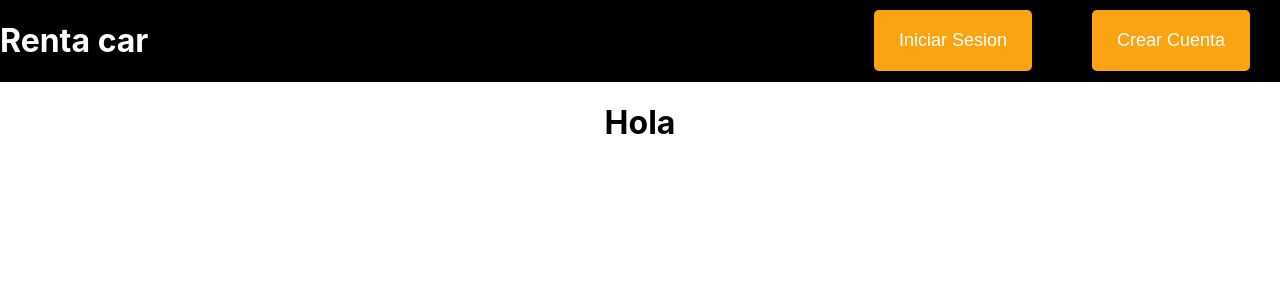
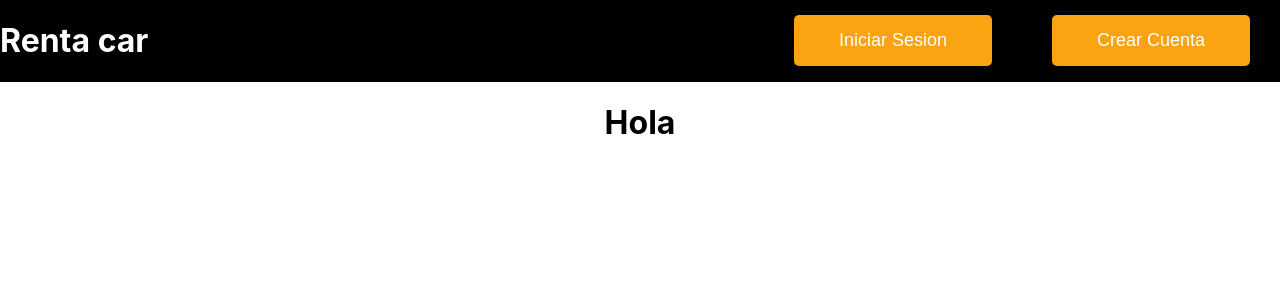
Before and after one commit to AdrianMoncada/your-keys, a React (Create React App) app: page / in a window 1280 px wide. Shown: the top 300 px of the page. Built offline with nearby package versions, Linux system fonts and the light colour scheme.

Commit message:
finished designs

```diff
--- a/src/components/header/HeaderStyles.js
+++ b/src/components/header/HeaderStyles.js
@@ -9,15 +9,22 @@ export const ContainerHeader = styled.div`
 `
 
 export const Buttons = styled.button`
-    padding: 20px 25px;
+    padding: 15px 45px;
     margin: 0 30px;
     border: none;
-    background-color: #FCA311;
+    /* background-color: #FCA311; */
     font-size: 18px;
     color: white;
     border-radius: 5px;
+    background-image: linear-gradient(to right, #FCA311 50%, #E5E5E5 50%);
+    background-size: 200%;
+    background-repeat: no-repeat;
+    background-position: left;
+    transition: all .3s ease;
 
     &:hover {
         cursor: pointer;
+        background-position: right;
+        color: black;
     }
 `
```
